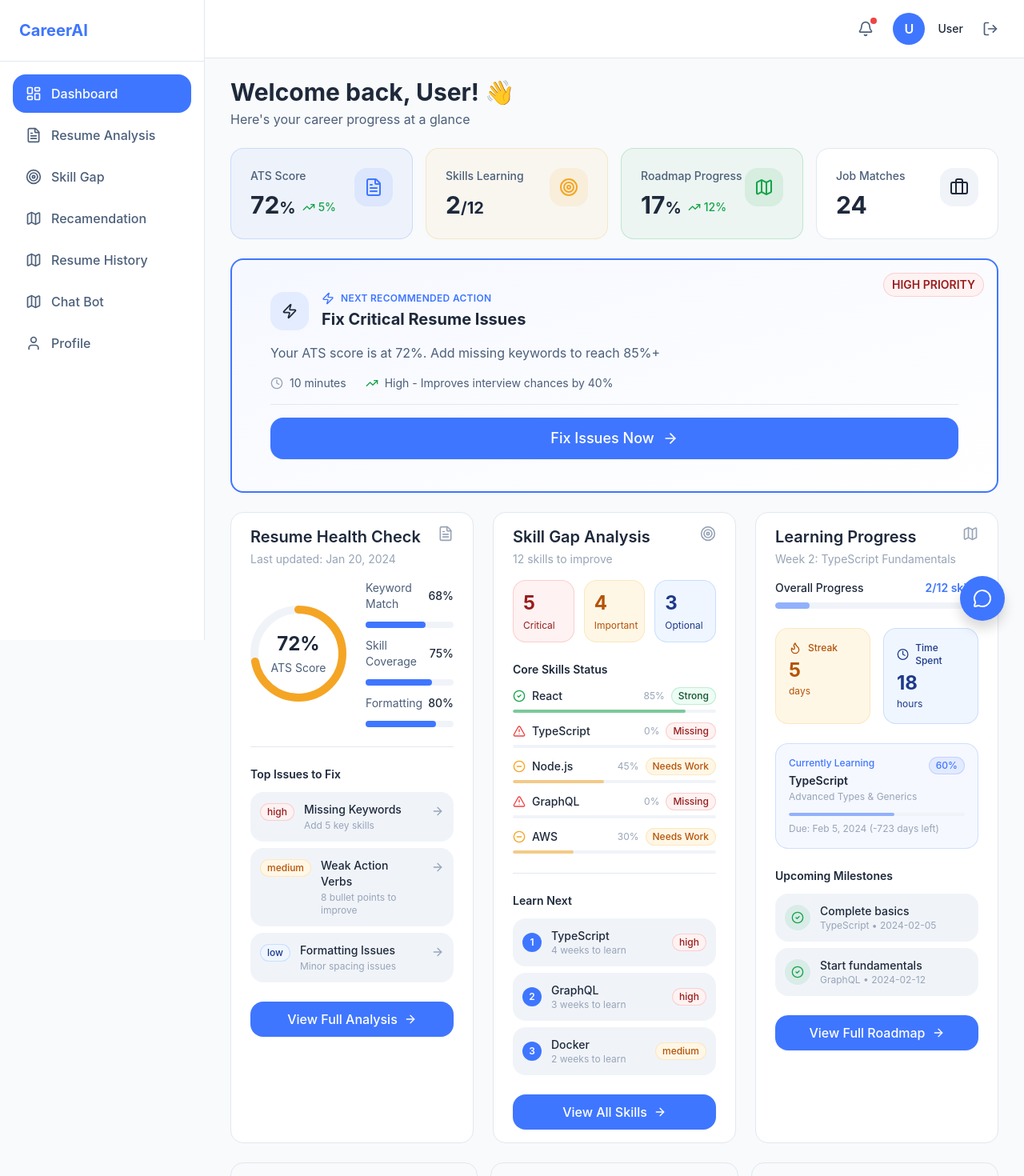
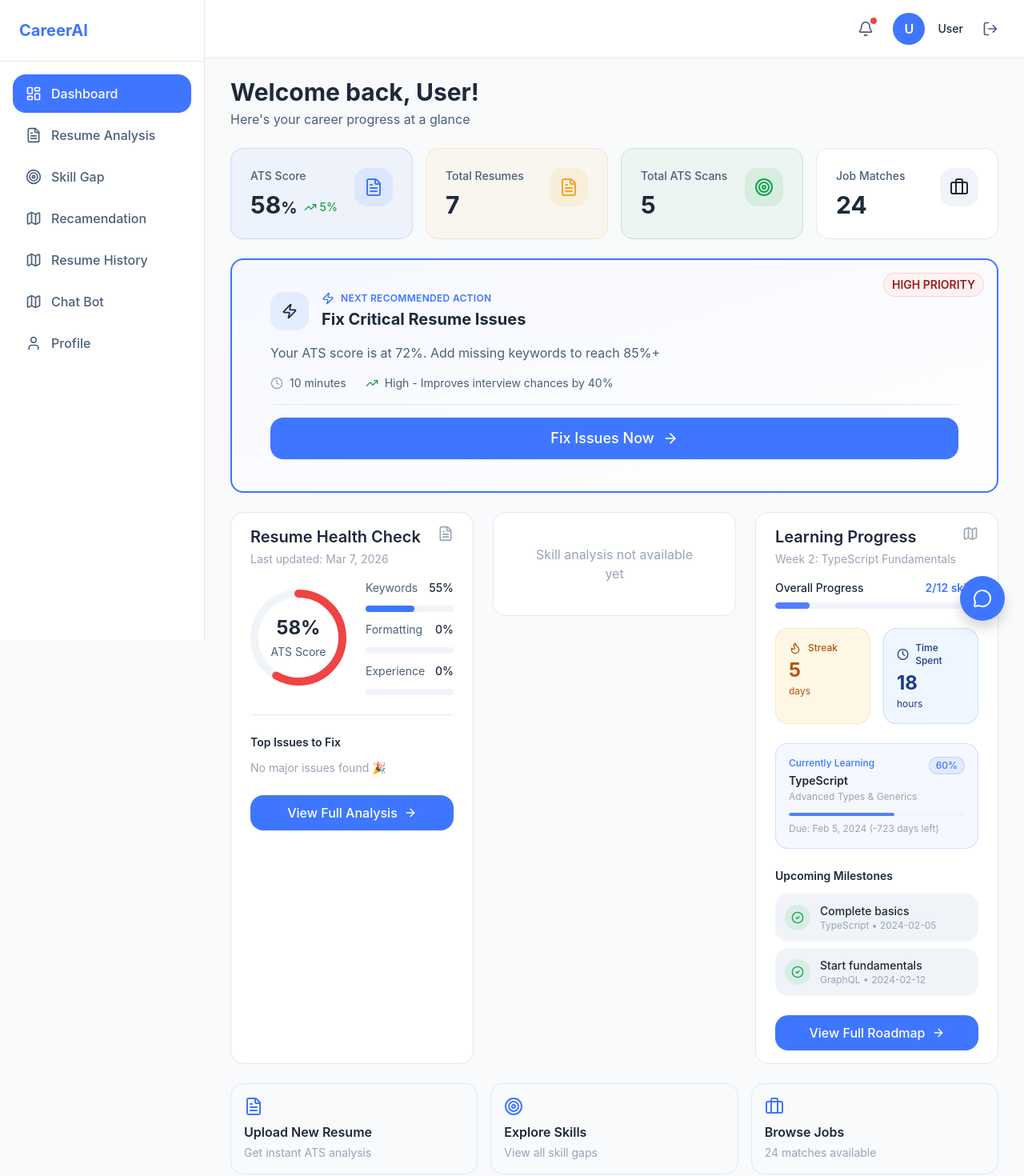
Before and after one commit to maaz81/Resume-Analytics-and-Career-Recommender, a React (Vite) app in the folder career-ai-frontend/: page /dashboard in a window 1280 px wide. Shown: the top 1470 px of the page at 80% size. Built offline with nearby package versions, Linux system fonts and the light colour scheme; sample sign-in values are in the browser's storage.

Commit message:
Dashboard backend intigration 50% done

```diff
--- a/career-ai-frontend/src/features/dashboard/components/DashboardOverview.jsx
+++ b/career-ai-frontend/src/features/dashboard/components/DashboardOverview.jsx
@@ -16,7 +16,7 @@ import { ROUTES } from '@constants/routes';
  * Main dashboard layout with all widgets
  */
 const DashboardOverview = () => {
-  const { isLoading, error } = useDashboard();
+  const { isLoading, error, atsScore, stats } = useDashboard();
   const user = useSelector((state) => state.auth.user);
   const navigate = useNavigate();
 
@@ -41,7 +41,7 @@ const DashboardOverview = () => {
       {/* Welcome Header */}
       <div>
         <h1 className="text-3xl font-bold text-text-primary">
-          Welcome back, {user?.name || 'User'}! 👋
+          Welcome back, {user?.full_name || 'User'}!
         </h1>
         <p className="text-text-secondary mt-1">
           Here's your career progress at a glance
@@ -52,26 +52,23 @@ const DashboardOverview = () => {
       <div className="grid grid-cols-1 sm:grid-cols-2 lg:grid-cols-4 gap-4">
         <StatsCard
           title="ATS Score"
-          value={72}
+          value={atsScore?.overall ? Math.round(atsScore.overall) : 0}
           suffix="%"
           icon={FileText}
           variant="primary"
           trend={{ direction: 'up', value: 5 }}
         />
         <StatsCard
-          title="Skills Learning"
-          value={2}
-          suffix="/12"
-          icon={Target}
+          title="Total Resumes"
+          value={stats?.total_resumes || 0}
+          icon={FileText}
           variant="warning"
         />
         <StatsCard
-          title="Roadmap Progress"
-          value={17}
-          suffix="%"
-          icon={Map}
+          title="Total ATS Scans"
+          value={stats?.total_ats_scans || 0}
+          icon={Target}
           variant="success"
-          trend={{ direction: 'up', value: 12 }}
         />
         <StatsCard
           title="Job Matches"
@@ -114,7 +111,8 @@ const DashboardOverview = () => {
           </p>
         </button>
 
-        <button className="p-4 rounded-lg border border-border hover:border-brand-primary hover:bg-brand-primary/5 transition-all text-left group">
+        <button className="p-4 rounded-lg border border-border hover:border-brand-primary hover:bg-brand-primary/5 transition-all text-left group"
+          onClick={() => navigate(ROUTES.SKILL_GAP)}>
           <Target className="w-6 h-6 text-brand-primary mb-2" />
           <h4 className="font-semibold text-text-primary group-hover:text-brand-primary transition-colors">
             Explore Skills
--- a/career-ai-frontend/src/features/dashboard/components/ResumeHealthWidget.jsx
+++ b/career-ai-frontend/src/features/dashboard/components/ResumeHealthWidget.jsx
@@ -1,70 +1,50 @@
-import { useSelector } from 'react-redux';
-import { useNavigate } from 'react-router-dom';
-import { FileText, ArrowRight, AlertCircle, CheckCircle } from 'lucide-react';
-import Card, { CardHeader, CardTitle, CardContent } from '@common/Card';
-import Button from '@common/Button';
-import Badge from '@common/Badge';
-import { CircularProgress } from '@common/ProgressBar';
-import { ROUTES } from '@constants/routes';
-import { getATSScoreColor, formatDate } from '@utils/helpers';
+import { useSelector } from "react-redux";
+import { useNavigate } from "react-router-dom";
+import { FileText, ArrowRight } from "lucide-react";
+import Card, { CardHeader, CardTitle, CardContent } from "@common/Card";
+import Button from "@common/Button";
+import Badge from "@common/Badge";
+import { CircularProgress } from "@common/ProgressBar";
+import { ROUTES } from "@constants/routes";
+import { formatDate } from "@utils/helpers";
 
-/**
- * ResumeHealthWidget Component
- * Displays ATS score and top resume issues
- */
 const ResumeHealthWidget = () => {
   const navigate = useNavigate();
-  const dashboardData = useSelector((state) => state.dashboard.stats);
 
-  // Mock data - in real app this comes from Redux
-  const resumeHealth = {
-    atsScore: 72,
-    breakdown: {
-      keywordMatch: 68,
-      skillCoverage: 75,
-      formattingScore: 80,
-    },
-    lastUpdated: new Date('2024-01-20').toISOString(),
-    topIssues: [
-      {
-        id: 1,
-        severity: 'high',
-        title: 'Missing Keywords',
-        description: 'Add 5 key skills',
-      },
-      {
-        id: 2,
-        severity: 'medium',
-        title: 'Weak Action Verbs',
-        description: '8 bullet points to improve',
-      },
-      {
-        id: 3,
-        severity: 'low',
-        title: 'Formatting Issues',
-        description: 'Minor spacing issues',
-      },
-    ],
+  const { atsScore } = useSelector((state) => state.dashboard);
+
+  if (!atsScore) {
+    return (
+      <Card>
+        <CardContent className="p-6 text-center">
+          Loading resume analysis...
+        </CardContent>
+      </Card>
+    );
+  }
+
+  const score = atsScore?.overall || 0;
+
+  const getScoreVariant = (score) => {
+    if (score >= 80) return "success";
+    if (score >= 60) return "warning";
+    return "error";
   };
 
   const getSeverityColor = (severity) => {
     switch (severity) {
-      case 'high':
-        return 'error';
-      case 'medium':
-        return 'warning';
-      case 'low':
-        return 'info';
+      case "high":
+        return "error";
+      case "medium":
+        return "warning";
+      case "low":
+        return "info";
       default:
-        return 'default';
+        return "default";
     }
   };
 
-  const getScoreVariant = (score) => {
-    if (score >= 80) return 'success';
-    if (score >= 60) return 'warning';
-    return 'error';
-  };
+  const breakdown = atsScore.breakdown || {};
 
   return (
     <Card className="h-full">
@@ -73,7 +53,7 @@ const ResumeHealthWidget = () => {
           <div>
             <CardTitle>Resume Health Check</CardTitle>
             <p className="text-sm text-text-muted mt-1">
-              Last updated: {formatDate(resumeHealth.lastUpdated)}
+              Last updated: {formatDate(atsScore.scoredAt)}
             </p>
           </div>
           <FileText className="w-5 h-5 text-text-muted" />
@@ -82,96 +62,114 @@ const ResumeHealthWidget = () => {
 
       <CardContent>
         <div className="space-y-6">
+
           {/* ATS Score */}
           <div className="flex items-center gap-6">
             <CircularProgress
-              value={resumeHealth.atsScore}
+              value={score}
               size={120}
               strokeWidth={10}
-              variant={getScoreVariant(resumeHealth.atsScore)}
+              variant={getScoreVariant(score)}
               label="ATS Score"
             />
 
             {/* Breakdown */}
             <div className="flex-1 space-y-3">
+
+              {/* Keywords */}
               <div className="flex items-center justify-between">
-                <span className="text-sm text-text-secondary">Keyword Match</span>
+                <span className="text-sm text-text-secondary">Keywords</span>
                 <span className="text-sm font-medium text-text-primary">
-                  {resumeHealth.breakdown.keywordMatch}%
+                  {breakdown.keywords ?? 0}%
                 </span>
               </div>
+
               <div className="w-full bg-surface-alt rounded-full h-2">
                 <div
-                  className="bg-brand-primary h-2 rounded-full transition-all duration-300"
-                  style={{ width: `${resumeHealth.breakdown.keywordMatch}%` }}
+                  className="bg-brand-primary h-2 rounded-full"
+                  style={{ width: `${breakdown.keywords ?? 0}%` }}
                 />
               </div>
 
+              {/* Formatting */}
               <div className="flex items-center justify-between">
-                <span className="text-sm text-text-secondary">Skill Coverage</span>
+                <span className="text-sm text-text-secondary">Formatting</span>
                 <span className="text-sm font-medium text-text-primary">
-                  {resumeHealth.breakdown.skillCoverage}%
+                  {breakdown.formatting ?? 0}%
                 </span>
               </div>
+
               <div className="w-full bg-surface-alt rounded-full h-2">
                 <div
-                  className="bg-brand-primary h-2 rounded-full transition-all duration-300"
-                  style={{ width: `${resumeHealth.breakdown.skillCoverage}%` }}
+                  className="bg-brand-primary h-2 rounded-full"
+                  style={{ width: `${breakdown.formatting ?? 0}%` }}
                 />
               </div>
 
+              {/* Experience */}
               <div className="flex items-center justify-between">
-                <span className="text-sm text-text-secondary">Formatting</span>
+                <span className="text-sm text-text-secondary">Experience</span>
                 <span className="text-sm font-medium text-text-primary">
-                  {resumeHealth.breakdown.formattingScore}%
+                  {breakdown.experience ?? 0}%
                 </span>
               </div>
+
               <div className="w-full bg-surface-alt rounded-full h-2">
                 <div
-                  className="bg-brand-primary h-2 rounded-full transition-all duration-300"
-                  style={{ width: `${resumeHealth.breakdown.formattingScore}%` }}
+                  className="bg-brand-primary h-2 rounded-full"
+                  style={{ width: `${breakdown.experience ?? 0}%` }}
                 />
               </div>
+
             </div>
           </div>
 
           {/* Divider */}
           <div className="border-t border-border" />
 
-          {/* Top Issues */}
+          {/* Issues */}
           <div>
             <h4 className="text-sm font-semibold text-text-primary mb-3">
               Top Issues to Fix
             </h4>
+
+            {atsScore.topIssues?.length === 0 ? (
+              <p className="text-sm text-text-muted">
+                No major issues found 🎉
+              </p>
+            ) : (
               <div className="space-y-2">
-              {resumeHealth.topIssues.map((issue) => (
+                {atsScore.topIssues.map((issue) => (
                   <div
                     key={issue.id}
-                  className="flex items-start gap-3 p-3 rounded-lg bg-surface-alt hover:bg-surface-alt/70 transition-colors cursor-pointer"
+                    className="flex items-start gap-3 p-3 rounded-lg bg-surface-alt cursor-pointer"
                     onClick={() => navigate(ROUTES.RESUME_ISSUES)}
                   >
                     <Badge
                       variant={getSeverityColor(issue.severity)}
                       size="sm"
-                    className="mt-0.5"
                     >
                       {issue.severity}
                     </Badge>
-                  <div className="flex-1 min-w-0">
+
+                    <div className="flex-1">
                       <p className="text-sm font-medium text-text-primary">
                         {issue.title}
                       </p>
-                    <p className="text-xs text-text-muted mt-0.5">
+
+                      <p className="text-xs text-text-muted">
                         {issue.description}
                       </p>
                     </div>
-                  <ArrowRight className="w-4 h-4 text-text-muted flex-shrink-0 mt-1" />
+
+                    <ArrowRight className="w-4 h-4 text-text-muted" />
                   </div>
                 ))}
               </div>
+            )}
           </div>
 
-          {/* Action Button */}
+          {/* Button */}
           <Button
             variant="primary"
             fullWidth
@@ -180,6 +178,7 @@ const ResumeHealthWidget = () => {
           >
             View Full Analysis
           </Button>
+
         </div>
       </CardContent>
     </Card>
--- a/career-ai-frontend/src/features/dashboard/components/SkillGapWidget.jsx
+++ b/career-ai-frontend/src/features/dashboard/components/SkillGapWidget.jsx
@@ -1,46 +1,42 @@
-import { useNavigate } from 'react-router-dom';
-import { Target, ArrowRight, AlertTriangle, CheckCircle2, MinusCircle } from 'lucide-react';
-import Card, { CardHeader, CardTitle, CardContent } from '@common/Card';
-import Button from '@common/Button';
-import Badge from '@common/Badge';
-import ProgressBar from '@common/ProgressBar';
-import { ROUTES } from '@constants/routes';
-import { cn } from '@utils/helpers';
+import { useNavigate } from "react-router-dom";
+import { useSelector } from "react-redux";
+import {
+  Target,
+  ArrowRight,
+  AlertTriangle,
+  CheckCircle2,
+  MinusCircle,
+} from "lucide-react";
 
-/**
- * SkillGapWidget Component
- * Displays skill gap analysis and priority skills
- */
+import Card, { CardHeader, CardTitle, CardContent } from "@common/Card";
+import Button from "@common/Button";
+import Badge from "@common/Badge";
+import ProgressBar from "@common/ProgressBar";
+
+import { ROUTES } from "@constants/routes";
+
 const SkillGapWidget = () => {
   const navigate = useNavigate();
 
-  // Mock data
-  const skillGap = {
-    totalGaps: 12,
-    critical: 5,
-    important: 4,
-    optional: 3,
-    coreSkills: [
-      { skill: 'React', status: 'strong', proficiency: 85 },
-      { skill: 'TypeScript', status: 'missing', proficiency: 0 },
-      { skill: 'Node.js', status: 'weak', proficiency: 45 },
-      { skill: 'GraphQL', status: 'missing', proficiency: 0 },
-      { skill: 'AWS', status: 'weak', proficiency: 30 },
-    ],
-    prioritySkills: [
-      { skill: 'TypeScript', priority: 'high', timeToLearn: '4 weeks' },
-      { skill: 'GraphQL', priority: 'high', timeToLearn: '3 weeks' },
-      { skill: 'Docker', priority: 'medium', timeToLearn: '2 weeks' },
-    ],
-  };
+  const { skillGap } = useSelector((state) => state.dashboard);
+
+  if (!skillGap) {
+    return (
+      <Card>
+        <CardContent className="p-6 text-center text-text-muted">
+          Skill analysis not available yet
+        </CardContent>
+      </Card>
+    );
+  }
 
   const getStatusIcon = (status) => {
     switch (status) {
-      case 'strong':
+      case "strong":
         return <CheckCircle2 className="w-4 h-4 text-status-success" />;
-      case 'weak':
+      case "weak":
         return <MinusCircle className="w-4 h-4 text-status-warning" />;
-      case 'missing':
+      case "missing":
         return <AlertTriangle className="w-4 h-4 text-status-error" />;
       default:
         return null;
@@ -49,12 +45,12 @@ const SkillGapWidget = () => {
 
   const getStatusLabel = (status) => {
     switch (status) {
-      case 'strong':
-        return 'Strong';
-      case 'weak':
-        return 'Needs Work';
-      case 'missing':
-        return 'Missing';
+      case "strong":
+        return "Strong";
+      case "weak":
+        return "Needs Work";
+      case "missing":
+        return "Missing";
       default:
         return status;
     }
@@ -62,14 +58,14 @@ const SkillGapWidget = () => {
 
   const getStatusColor = (status) => {
     switch (status) {
-      case 'strong':
-        return 'success';
-      case 'weak':
-        return 'warning';
-      case 'missing':
-        return 'error';
+      case "strong":
+        return "success";
+      case "weak":
+        return "warning";
+      case "missing":
+        return "error";
       default:
-        return 'default';
+        return "default";
     }
   };
 
@@ -89,6 +85,7 @@ const SkillGapWidget = () => {
 
       <CardContent>
         <div className="space-y-6">
+
           {/* Summary Stats */}
           <div className="grid grid-cols-3 gap-3">
             <div className="p-3 rounded-lg bg-status-error-light border border-status-error/20">
@@ -97,12 +94,14 @@ const SkillGapWidget = () => {
               </p>
               <p className="text-xs text-status-error-dark mt-1">Critical</p>
             </div>
+
             <div className="p-3 rounded-lg bg-status-warning-light border border-status-warning/20">
               <p className="text-2xl font-bold text-status-warning-dark">
                 {skillGap.important}
               </p>
               <p className="text-xs text-status-warning-dark mt-1">Important</p>
             </div>
+
             <div className="p-3 rounded-lg bg-status-info-light border border-status-info/20">
               <p className="text-2xl font-bold text-status-info-dark">
                 {skillGap.optional}
@@ -111,13 +110,14 @@ const SkillGapWidget = () => {
             </div>
           </div>
 
-          {/* Core Skills Status */}
+          {/* Core Skills */}
           <div>
             <h4 className="text-sm font-semibold text-text-primary mb-3">
               Core Skills Status
             </h4>
+
             <div className="space-y-3">
-              {skillGap.coreSkills.map((item) => (
+              {skillGap.coreSkills?.map((item) => (
                 <div key={item.skill}>
                   <div className="flex items-center justify-between mb-1.5">
                     <div className="flex items-center gap-2">
@@ -126,24 +126,27 @@ const SkillGapWidget = () => {
                         {item.skill}
                       </span>
                     </div>
+
                     <div className="flex items-center gap-2">
                       <span className="text-xs text-text-muted">
                         {item.proficiency}%
                       </span>
+
                       <Badge variant={getStatusColor(item.status)} size="sm">
                         {getStatusLabel(item.status)}
                       </Badge>
                     </div>
                   </div>
+
                   <ProgressBar
                     value={item.proficiency}
                     size="sm"
                     variant={
-                      item.status === 'strong'
-                        ? 'success'
-                        : item.status === 'weak'
-                          ? 'warning'
-                          : 'error'
+                      item.status === "strong"
+                        ? "success"
+                        : item.status === "weak"
+                          ? "warning"
+                          : "error"
                     }
                   />
                 </div>
@@ -154,32 +157,39 @@ const SkillGapWidget = () => {
           {/* Divider */}
           <div className="border-t border-border" />
 
-          {/* Priority Learning */}
+          {/* Priority Skills */}
           <div>
             <h4 className="text-sm font-semibold text-text-primary mb-3">
               Learn Next
             </h4>
+
             <div className="space-y-2">
-              {skillGap.prioritySkills.map((item, index) => (
+              {skillGap.prioritySkills?.map((item, index) => (
                 <div
                   key={item.skill}
-                  className="flex items-center justify-between p-3 rounded-lg bg-surface-alt hover:bg-surface-alt/70 transition-colors cursor-pointer"
+                  className="flex items-center justify-between p-3 rounded-lg bg-surface-alt cursor-pointer"
                   onClick={() => navigate(ROUTES.SKILL_GAP)}
                 >
                   <div className="flex items-center gap-3">
                     <div className="w-6 h-6 rounded-full bg-brand-primary text-white flex items-center justify-center text-xs font-semibold">
                       {index + 1}
                     </div>
+
                     <div>
                       <p className="text-sm font-medium text-text-primary">
                         {item.skill}
                       </p>
+
                       <p className="text-xs text-text-muted">
-                        {item.timeToLearn} to learn
+                        {item.timeToLearn}
                       </p>
                     </div>
                   </div>
-                  <Badge variant={item.priority === 'high' ? 'error' : 'warning'} size="sm">
+
+                  <Badge
+                    variant={item.priority === "high" ? "error" : "warning"}
+                    size="sm"
+                  >
                     {item.priority}
                   </Badge>
                 </div>
@@ -187,7 +197,6 @@ const SkillGapWidget = () => {
             </div>
           </div>
 
-          {/* Action Button */}
           <Button
             variant="primary"
             fullWidth
@@ -196,6 +205,7 @@ const SkillGapWidget = () => {
           >
             View All Skills
           </Button>
+
         </div>
       </CardContent>
     </Card>
--- a/career-ai-frontend/src/features/dashboard/hooks/useDashboard.js
+++ b/career-ai-frontend/src/features/dashboard/hooks/useDashboard.js
@@ -1,11 +1,12 @@
-import { useEffect } from 'react';
-import { useDispatch, useSelector } from 'react-redux';
+import { useEffect } from "react";
+import { useDispatch, useSelector } from "react-redux";
 import {
   loadDashboardStart,
   loadDashboardSuccess,
   loadDashboardFailure,
-} from '../slices/dashboardSlice';
-import { getDashboardDataService } from '../services/dashboardService';
+} from "../slices/dashboardSlice";
+
+import { getDashboardDataService } from "../services/dashboardApi";
 
 /**
  * useDashboard Hook
@@ -13,9 +14,9 @@ import { getDashboardDataService } from '../services/dashboardService';
  */
 export const useDashboard = () => {
   const dispatch = useDispatch();
-  const { stats, nextAction, isLoading, error } = useSelector(
-    (state) => state.dashboard
-  );
+
+  const { stats, nextAction, profile, resume, atsScore, isLoading, error } =
+    useSelector((state) => state.dashboard);
 
   /**
    * Load dashboard data
@@ -23,8 +24,18 @@ export const useDashboard = () => {
   const loadDashboard = async () => {
     try {
       dispatch(loadDashboardStart());
+
       const data = await getDashboardDataService();
-      dispatch(loadDashboardSuccess(data));
+
+      dispatch(
+        loadDashboardSuccess({
+          stats: data.stats,
+          nextAction: data.nextAction,
+          profile: data.profile,
+          resume: data.resume,
+          atsScore: data.atsScore,
+        })
+      );
     } catch (err) {
       dispatch(loadDashboardFailure(err.message));
     }
@@ -45,6 +56,9 @@ export const useDashboard = () => {
   return {
     stats,
     nextAction,
+    profile,
+    resume,
+    atsScore,
     isLoading,
     error,
     refreshDashboard,
--- /dev/null
+++ b/career-ai-frontend/src/features/dashboard/services/dashboardApi.js
@@ -0,0 +1,51 @@
+import axios from "axios";
+
+const API_BASE_URL = "http://localhost:5000/api/v1";
+
+export const getDashboardDataService = async () => {
+    // Temporary dummy data as requested
+    return {
+        "profile": {
+            "id": 2,
+            "email": "john.doe@example.com",
+            "full_name": "John Doe",
+            "current_role": "postgres",
+            "years_of_experience": 4,
+            "target_role": "Senior Frontend Developer",
+            "industry": null,
+            "created_at": "2026-02-20T18:39:27.051Z"
+        },
+        "resume": {
+            "id": 5,
+            "version": 5,
+            "uploadedAt": "2026-02-27T09:43:07.078Z",
+            "parsingStatus": "completed"
+        },
+        "atsScore": {
+            "overall": 58.33,
+            "breakdown": {
+                "formatting": null,
+                "keywords": 55,
+                "experience": null
+            },
+            "topIssues": [],
+            "scoredAt": "2026-03-07T19:24:38.123Z"
+        },
+        "skillGap": null,
+        "roadmap": null,
+        "stats": {
+            "total_resumes": "7",
+            "total_ats_scans": "5",
+            "total_skill_analyses": "0",
+            "total_roadmaps": "0",
+            "total_conversations": "0"
+        },
+        "nextAction": {
+            "type": "improve_ats_score",
+            "title": "Improve Your ATS Score",
+            "description": "Your score is 58.33/100. Fix critical issues to improve.",
+            "priority": "high",
+            "actionUrl": "/resume/edit"
+        }
+    };
+};
```
Also changed, not shown: career-ai-frontend/src/features/dashboard/slices/dashboardSlice.js (+9 -1 lines), career-ai-frontend/src/features/dashboard/thunks/dashboardThunk.js (added, +27 -0 lines). Lines whose indentation alone changed are shown as unchanged.
